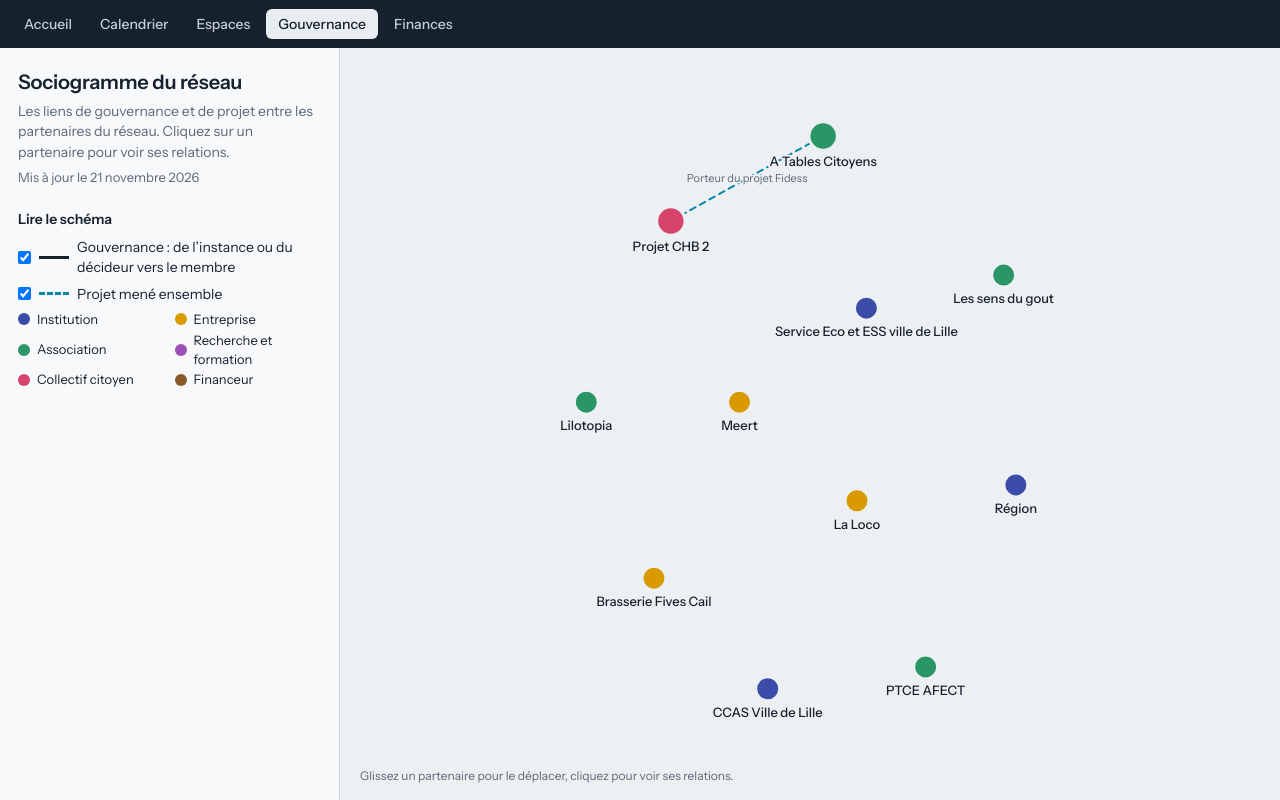
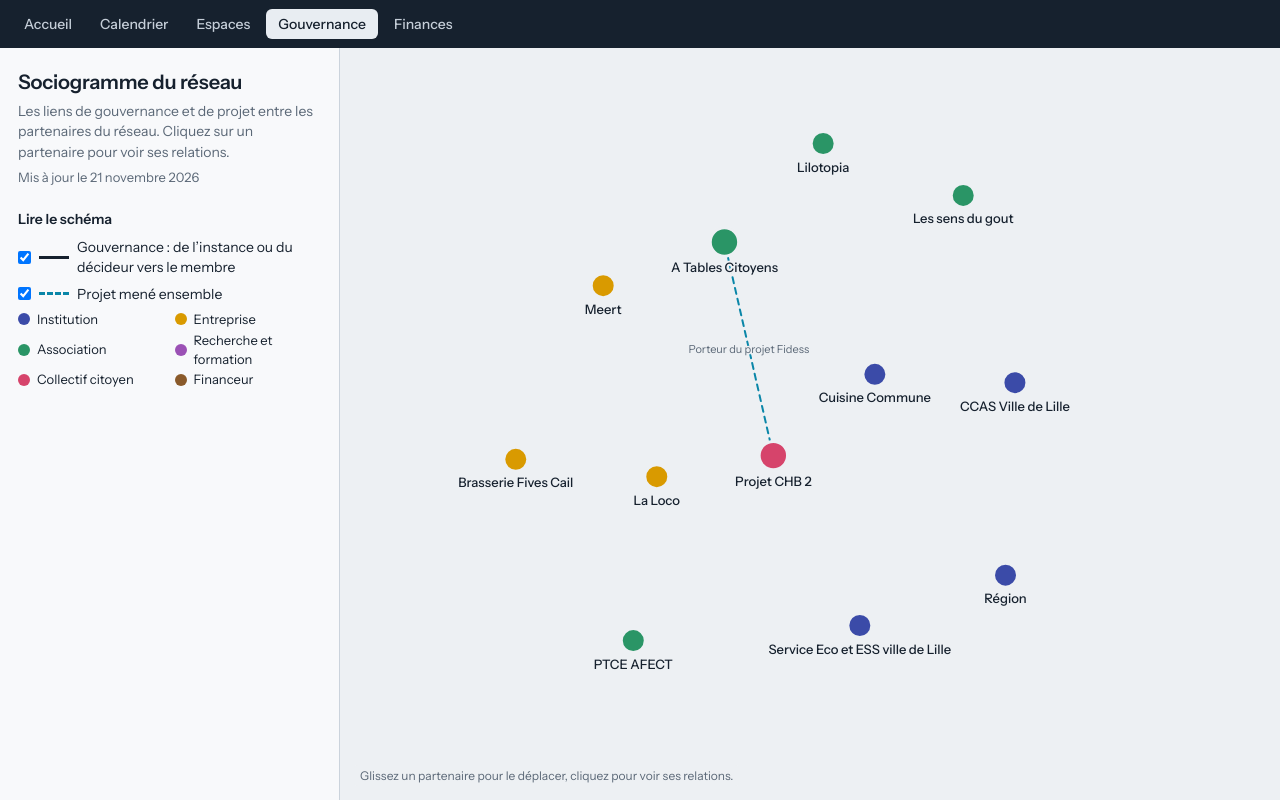
Before and after one commit to NicolasLes2026/alimfives, a plain HTML site: page gouvernance.html in a window 1280 px wide. Drawn offline with Linux system fonts and the light colour scheme.

Commit message:
Update coordinates for various entities in gouvernance.html

```diff
--- a/gouvernance.html
+++ b/gouvernance.html
@@ -148,78 +148,85 @@ const PUBLISHED={
    "id": "n2",
    "name": "Région",
    "cat": "institution",
-   "nx": 0.719,
-   "ny": 0.581
+   "nx": 0.708,
+   "ny": 0.701
   },
   {
    "id": "nmwq9ozjh6ak",
    "name": "Projet CHB 2",
    "cat": "citoyen",
-   "nx": 0.352,
-   "ny": 0.23
+   "nx": 0.461,
+   "ny": 0.542
   },
   {
    "id": "nmwq9p93utzm",
    "name": "PTCE AFECT",
    "cat": "association",
-   "nx": 0.623,
-   "ny": 0.823
+   "nx": 0.312,
+   "ny": 0.788
   },
   {
    "id": "nmwq9pe06s2a",
    "name": "A Tables Citoyens",
    "cat": "association",
-   "nx": 0.514,
-   "ny": 0.117
+   "nx": 0.409,
+   "ny": 0.258
   },
   {
    "id": "nmwq9pggxf7d",
    "name": "Lilotopia",
    "cat": "association",
-   "nx": 0.262,
-   "ny": 0.471
+   "nx": 0.514,
+   "ny": 0.127
   },
   {
    "id": "nmwq9pk43v8d",
    "name": "Les sens du gout",
    "cat": "association",
-   "nx": 0.706,
-   "ny": 0.302
+   "nx": 0.663,
+   "ny": 0.196
   },
   {
    "id": "nmwq9pzdj14g",
    "name": "CCAS Ville de Lille",
    "cat": "institution",
-   "nx": 0.455,
-   "ny": 0.852
+   "nx": 0.718,
+   "ny": 0.445
   },
   {
    "id": "nmwq9q695xw8",
    "name": "Service Eco et ESS ville de Lille",
    "cat": "institution",
-   "nx": 0.56,
-   "ny": 0.346
+   "nx": 0.553,
+   "ny": 0.768
   },
   {
    "id": "nmwq9qnxys02",
    "name": "Brasserie Fives Cail",
    "cat": "entreprise",
-   "nx": 0.334,
-   "ny": 0.705
+   "nx": 0.187,
+   "ny": 0.547
   },
   {
    "id": "nmwq9qq234ta",
    "name": "La Loco",
    "cat": "entreprise",
-   "nx": 0.55,
-   "ny": 0.602
+   "nx": 0.337,
+   "ny": 0.57
   },
   {
    "id": "nmwq9qt0iie3",
    "name": "Meert",
    "cat": "entreprise",
-   "nx": 0.425,
-   "ny": 0.471
+   "nx": 0.28,
+   "ny": 0.316
+  },
+  {
+   "id": "nmwqgwfsmpim",
+   "name": "Cuisine Commune",
+   "cat": "institution",
+   "nx": 0.569,
+   "ny": 0.434
   }
  ],
  "links": [
```
